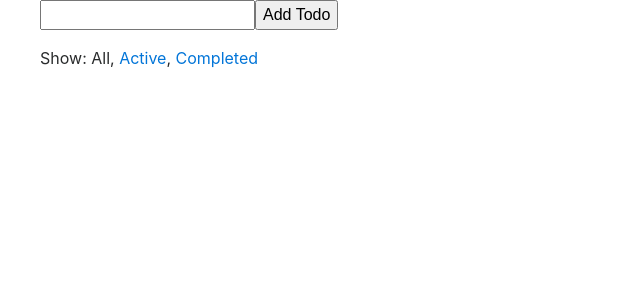
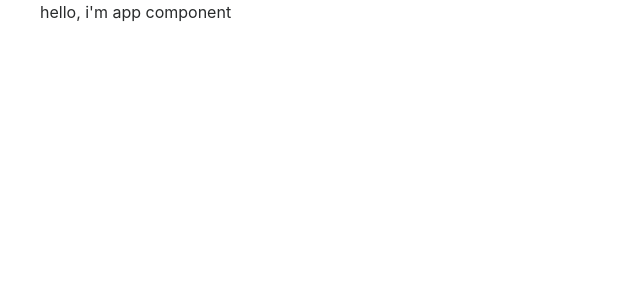
Before and after one commit to chelovekdrakon/RS-School-tasks, a React app in the folder react-basics/: page / in a window 1280 px wide. Shown: the top 300 px of the page, without its empty margins (0-640 px from the left). Built offline with nearby package versions, Linux system fonts and the light colour scheme.

Commit message:
React-basics/feature: full rebuild to the beginning

```diff
--- a/react-basics/src/App.js
+++ b/react-basics/src/App.js
@@ -1,19 +1,11 @@
-import React, { Component } from 'react';
-import Footer from './components/Footer'
-import AddTodo from './containers/AddTodo'
-import VisibleTodoList from './containers/VisibleTodoList'
+import React from 'react';
 
-
-class App extends Component {
-  render() {
+const App = () => {
     return (
         <div>
-            <AddTodo />
-            <VisibleTodoList />
-            <Footer />
+            hello, i'm app component
         </div>
     );
-  }
 }
 
 export default App;
--- a/react-basics/src/actions.js
+++ /dev/null
@@ -1,33 +0,0 @@
-/*
- * action types
- */
-
-export const ADD_TODO = 'ADD_TODO';
-export const TOGGLE_TODO = 'TOGGLE_TODO';
-export const SET_VISIBILITY_FILTER = 'SET_VISIBILITY_FILTER';
-
-/*
- * other constants
- */
-
-export const VisibilityFilters = {
-  SHOW_ALL: 'SHOW_ALL',
-  SHOW_COMPLETED: 'SHOW_COMPLETED',
-  SHOW_ACTIVE: 'SHOW_ACTIVE'
-}
-
-/*
- * action creators
- */
-
-export function addTodo(text) {
-  return { type: ADD_TODO, text }
-}
-
-export function toggleTodo(index) {
-  return { type: TOGGLE_TODO, index }
-}
-
-export function setVisibilityFilter(filter) {
-  return { type: SET_VISIBILITY_FILTER, filter }
-}
--- a/react-basics/src/components/Footer.js
+++ /dev/null
@@ -1,22 +0,0 @@
-import React from 'react';
-import FilterLink from '../containers/FilterLink';
-
-const Footer = () => (
-  <p>
-      Show:
-      {' '}
-      <FilterLink filter="SHOW_ALL">
-          All
-      </FilterLink>
-      {', '}
-      <FilterLink filter="SHOW_ACTIVE">
-          Active
-      </FilterLink>
-      {', '}
-      <FilterLink filter="SHOW_COMPLETED">
-          Completed
-      </FilterLink>
-  </p>
-);
-
-export default Footer;
--- a/react-basics/src/components/Link.js
+++ /dev/null
@@ -1,28 +0,0 @@
-import React from 'react';
-import PropTypes from 'prop-types';
-
-const Link = ({ active, children, onClick }) => {
-  if (active) {
-    return <span>{children}</span>
-  }
-
-  return (
-    <a
-      href=""
-      onClick={e => {
-        e.preventDefault()
-        onClick()
-      }}
-    >
-      {children}
-    </a>
-  )
-}
-
-Link.propTypes = {
-  active: PropTypes.bool.isRequired,
-  children: PropTypes.node.isRequired,
-  onClick: PropTypes.func.isRequired
-}
-
-export default Link;
--- a/react-basics/src/components/Todo.js
+++ /dev/null
@@ -1,21 +0,0 @@
-import React from 'react';
-import PropTypes from 'prop-types';
-
-const Todo = ({ onClick, completed, text }) => (
-  <li
-      onClick={onClick}
-      style={ {
-          textDecoration: completed ? 'line-through' : 'none'
-      }}
-  >
-      {text}
-  </li>
-);
-
-Todo.propTypes = {
-  onClick: PropTypes.func.isRequired,
-  completed: PropTypes.bool.isRequired,
-  text: PropTypes.string.isRequired
-}
-
-export default Todo;
--- a/react-basics/src/components/TodoList.js
+++ /dev/null
@@ -1,24 +0,0 @@
-import React from 'react';
-import PropTypes from 'prop-types';
-import Todo from './Todo';
-
-const TodoList = ({ todos, onTodoClick }) => (
-    <ul>
-        {todos.map( (todo, index) => (
-            <Todo key={index} {...todo} onClick={() => onTodoClick(index)} />
-        ))}
-    </ul>
-);
-
-TodoList.propTypes = {
-  todos: PropTypes.arrayOf(
-    PropTypes.shape({
-      id: PropTypes.number.isRequired,
-      completed: PropTypes.bool.isRequired,
-      text: PropTypes.string.isRequired
-    }).isRequired
-  ).isRequired,
-  onTodoClick: PropTypes.func.isRequired
-}
-
-export default TodoList;
--- a/react-basics/src/containers/AddTodo.js
+++ /dev/null
@@ -1,34 +0,0 @@
-import React from 'react';
-import { connect } from 'react-redux';
-import { addTodo } from '../actions';
-
-let AddTodo = ({ dispatch }) => {
-  let input;
-
-  return (
-    <div>
-        <form
-            onSubmit={e => {
-                e.preventDefault()
-                if (!input.value.trim()) {
-                    return
-                }
-                dispatch(addTodo(input.value))
-                input.value = ''
-            }}
-        >
-            <input
-                ref={node => {
-                    input = node
-                }}
-            />
-            <button type="submit">
-                Add Todo
-            </button>
-        </form>
-    </div>
-  )
-}
-AddTodo = connect()(AddTodo);
-
-export default AddTodo;
--- a/react-basics/src/containers/FilterLink.js
+++ /dev/null
@@ -1,24 +0,0 @@
-import { connect } from 'react-redux'
-import { setVisibilityFilter } from '../actions'
-import Link from '../components/Link'
-
-const mapStateToProps = (state, ownProps) => {
-  return {
-    active: ownProps.filter === state.visibilityFilter
-  }
-}
-
-const mapDispatchToProps = (dispatch, ownProps) => {
-  return {
-    onClick: () => {
-      dispatch(setVisibilityFilter(ownProps.filter))
-    }
-  }
-}
-
-const FilterLink = connect(
-  mapStateToProps,
-  mapDispatchToProps
-)(Link)
-
-export default FilterLink
--- a/react-basics/src/containers/VisibleTodoList.js
+++ /dev/null
@@ -1,36 +0,0 @@
-import { connect } from 'react-redux'
-import { toggleTodo } from '../actions'
-import TodoList from '../components/TodoList'
-
-const getVisibleTodos = (todos, filter) => {
-  switch (filter) {
-    case 'SHOW_ALL':
-      return todos
-    case 'SHOW_COMPLETED':
-      return todos.filter(t => t.completed)
-    case 'SHOW_ACTIVE':
-      return todos.filter(t => !t.completed)
-      default: console.log('hello');                // for eslint - change it!
-  }
-}
-
-const mapStateToProps = state => {
-  return {
-    todos: getVisibleTodos(state.todos, state.visibilityFilter)
-  }
-}
-
-const mapDispatchToProps = dispatch => {
-  return {
-    onTodoClick: id => {
-      dispatch(toggleTodo(id))
-    }
-  }
-}
-
-const VisibleTodoList = connect(
-  mapStateToProps,
-  mapDispatchToProps
-)(TodoList)
-
-export default VisibleTodoList
--- a/react-basics/src/index.js
+++ b/react-basics/src/index.js
@@ -1,21 +1,15 @@
 import React from 'react';
 import ReactDOM from 'react-dom';
-import { Provider } from 'react-redux'
 import { BrowserRouter as Router, Route } from 'react-router-dom';
-import { createStore } from 'redux';
 import registerServiceWorker from './registerServiceWorker';
 import './index.css';
-import App from './App';
-import todoApp from './reducers';
+import App from 'App';
 
 
-let store = createStore(todoApp);
 
 ReactDOM.render((
-    <Provider store={store}>
-        <Router>
-            <Route path="/" component={App} />
-        </Router>
-    </Provider>
+    <Router>
+        <Route path="/" component={App} />
+    </Router>
 ), document.getElementById('root'));
 registerServiceWorker();
--- a/react-basics/src/reducers.js
+++ /dev/null
@@ -1,48 +0,0 @@
-import { combineReducers } from 'redux';
-import {
-  ADD_TODO,
-  TOGGLE_TODO,
-  SET_VISIBILITY_FILTER,
-  VisibilityFilters
-} from './actions';
-const { SHOW_ALL } = VisibilityFilters;
-
-function visibilityFilter(state = SHOW_ALL, action) {
-  switch (action.type) {
-    case SET_VISIBILITY_FILTER:
-      return action.filter
-    default:
-      return state
-  }
-}
-
-function todos(state = [], action) {
-  switch (action.type) {
-    case ADD_TODO:
-      return [
-        ...state,
-        {
-          text: action.text,
-          completed: false
-        }
-      ]
-    case TOGGLE_TODO:
-      return state.map((todo, index) => {
-        if (index === action.index) {
-          return Object.assign({}, todo, {
-            completed: !todo.completed
-          })
-        }
-        return todo
-      })
-    default:
-      return state
-  }
-}
-
-const todoApp = combineReducers({
-  visibilityFilter,
-  todos
-})
-
-export default todoApp;
```
